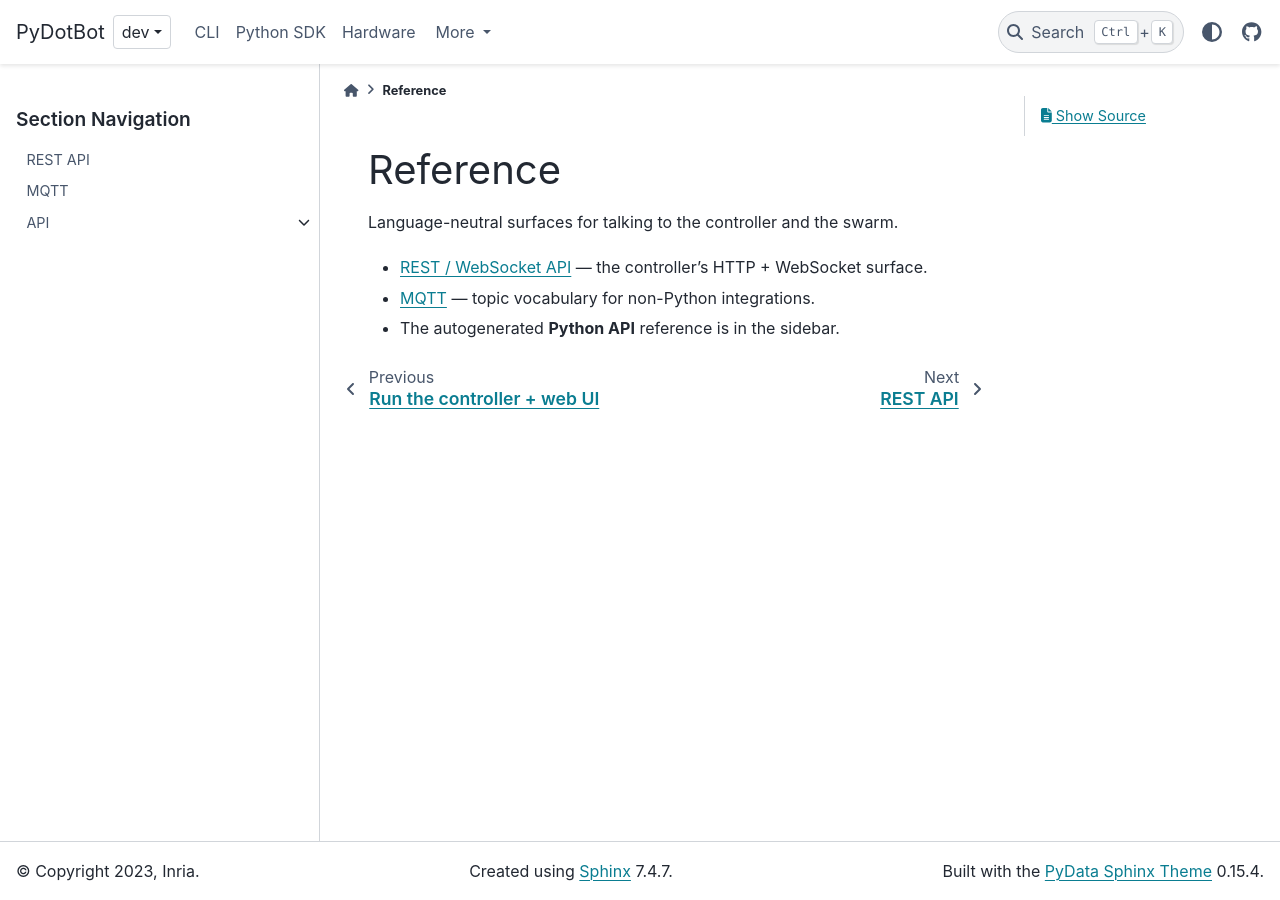
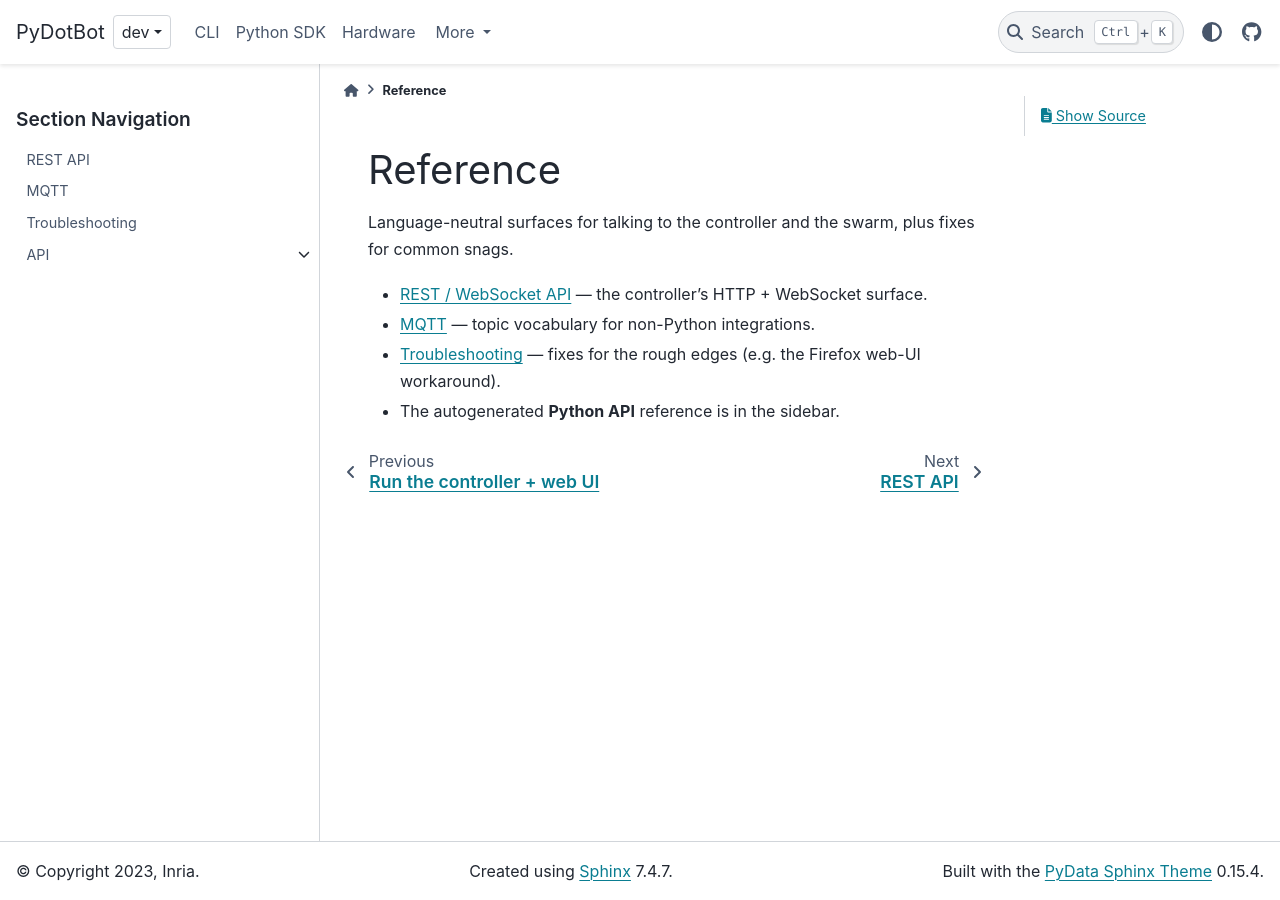
Before and after one commit to DotBots/PyDotBot, a Sphinx documentation site: the page built from doc/reference/index.md, in a window 1280 px wide. Built offline with Sphinx 7.4.7 and the PyData theme 0.15.4, drawn with Linux system fonts in a browser that asks for light colours.

Commit message:
doc: add a reference troubleshooting page
AI-assisted: Claude Opus 4.8

````diff
--- a/doc/reference/index.md
+++ b/doc/reference/index.md
@@ -1,14 +1,18 @@
 # Reference
 
-Language-neutral surfaces for talking to the controller and the swarm.
+Language-neutral surfaces for talking to the controller and the swarm, plus
+fixes for common snags.
 
 ```{toctree}
 :hidden:
 rest
 mqtt
+troubleshooting
 /api
 ```
 
 - [REST / WebSocket API](rest.md) — the controller's HTTP + WebSocket surface.
 - [MQTT](mqtt.md) — topic vocabulary for non-Python integrations.
+- [Troubleshooting](troubleshooting.md) — fixes for the rough edges (e.g. the
+  Firefox web-UI workaround).
 - The autogenerated **Python API** reference is in the sidebar.
````
Also changed, not shown: doc/reference/troubleshooting.md (added, +14 -0 lines).
